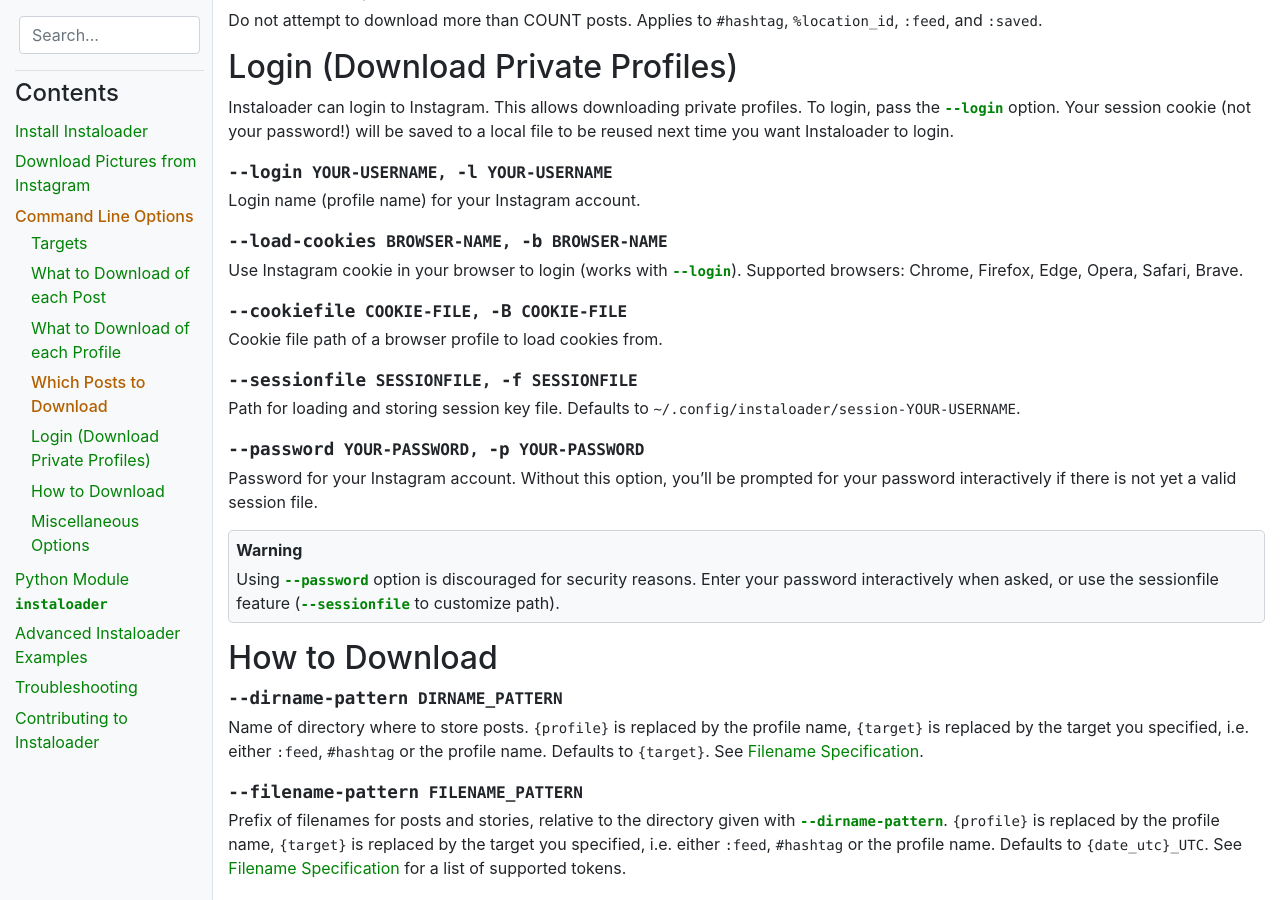
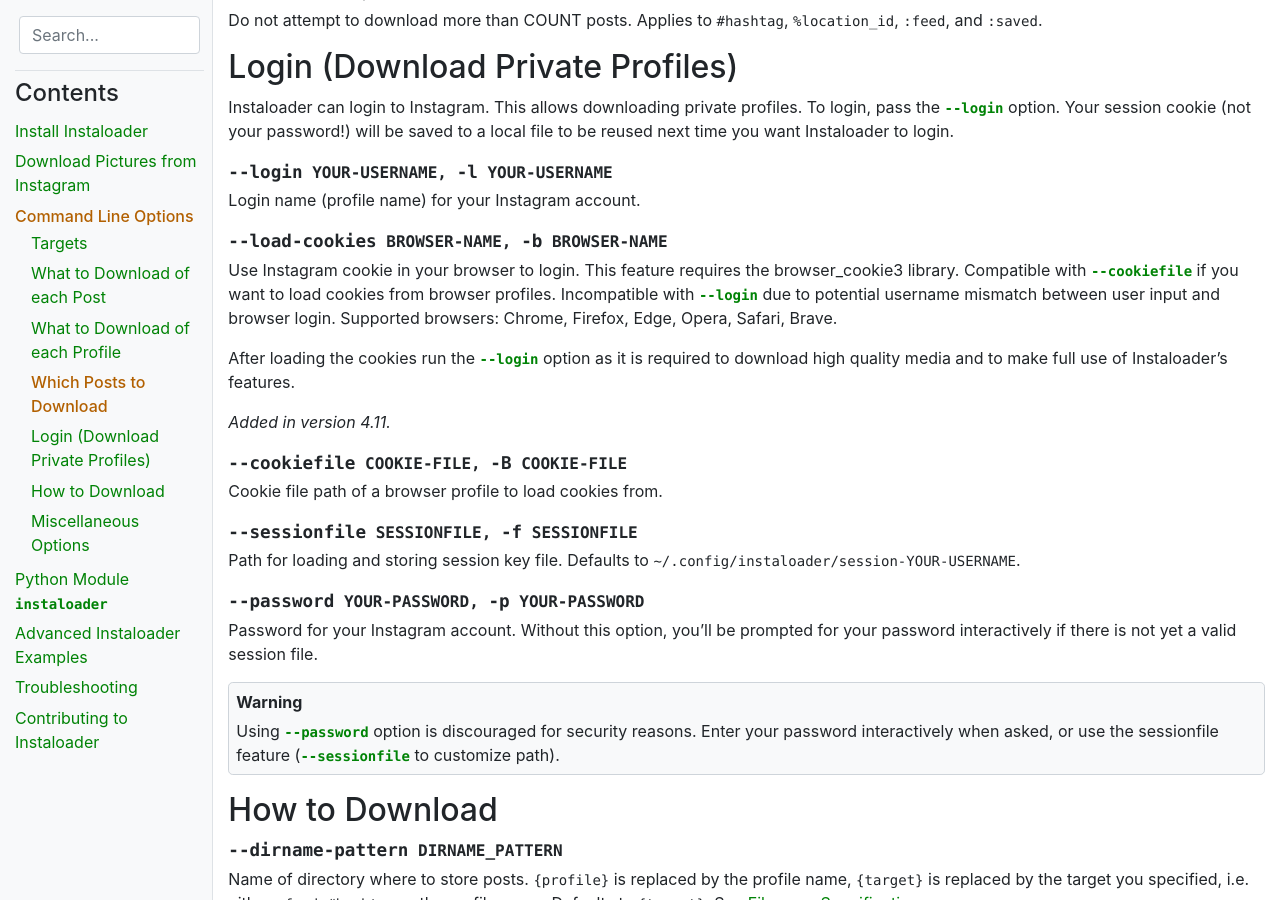
Before and after one commit to instaloader/instaloader, a Sphinx documentation site: the page built from docs/cli-options.rst, in a window 1280 px wide and 900 px high, scrolled down 4026 px. Built offline with Sphinx 7.4.7, drawn with Linux system fonts in a browser that asks for light colours; the version number is read from the project's files by our own code.

Commit message:
Implemented fix to avoid simuntaneous use of --login and --load-cookies (#2119)

```diff
--- a/docs/cli-options.rst
+++ b/docs/cli-options.rst
@@ -198,7 +198,16 @@ Instaloader to login.
 
 .. option:: --load-cookies BROWSER-NAME, -b BROWSER-NAME
 
-   Use Instagram cookie in your browser to login (works with :option:`--login`). Supported browsers: Chrome, Firefox, Edge, Opera, Safari, Brave.
+   Use Instagram cookie in your browser to login.
+   This feature requires the browser_cookie3 library.
+   Compatible with :option:`--cookiefile` if you want to load cookies from browser profiles.
+   Incompatible with :option:`--login` due to potential username mismatch between user input and browser login.
+   Supported browsers: Chrome, Firefox, Edge, Opera, Safari, Brave.
+
+   After loading the cookies run the :option:`--login` option as it is required to download high quality media
+   and to make full use of Instaloader's features.
+
+   .. versionadded:: 4.11
 
 .. option:: --cookiefile COOKIE-FILE, -B COOKIE-FILE
 
```
Also changed, not shown: 1 other file.
